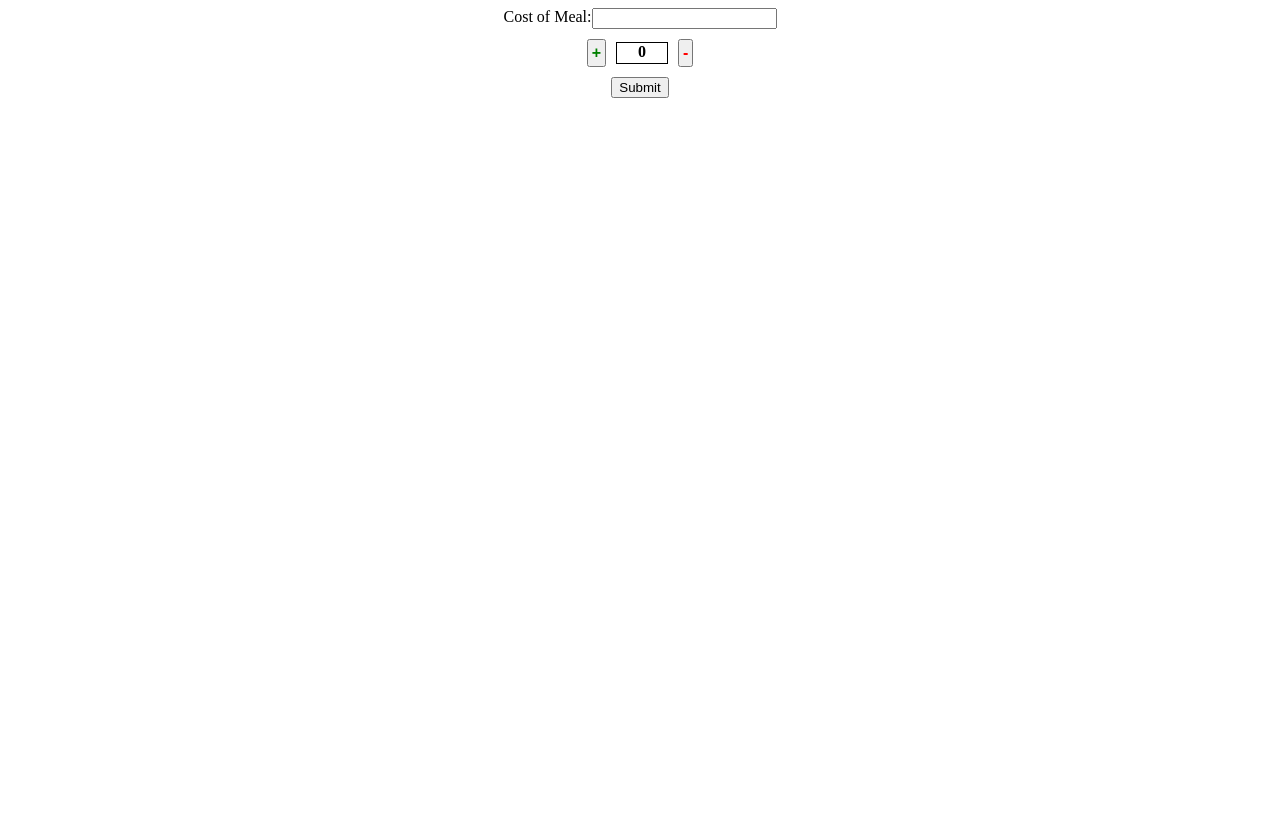
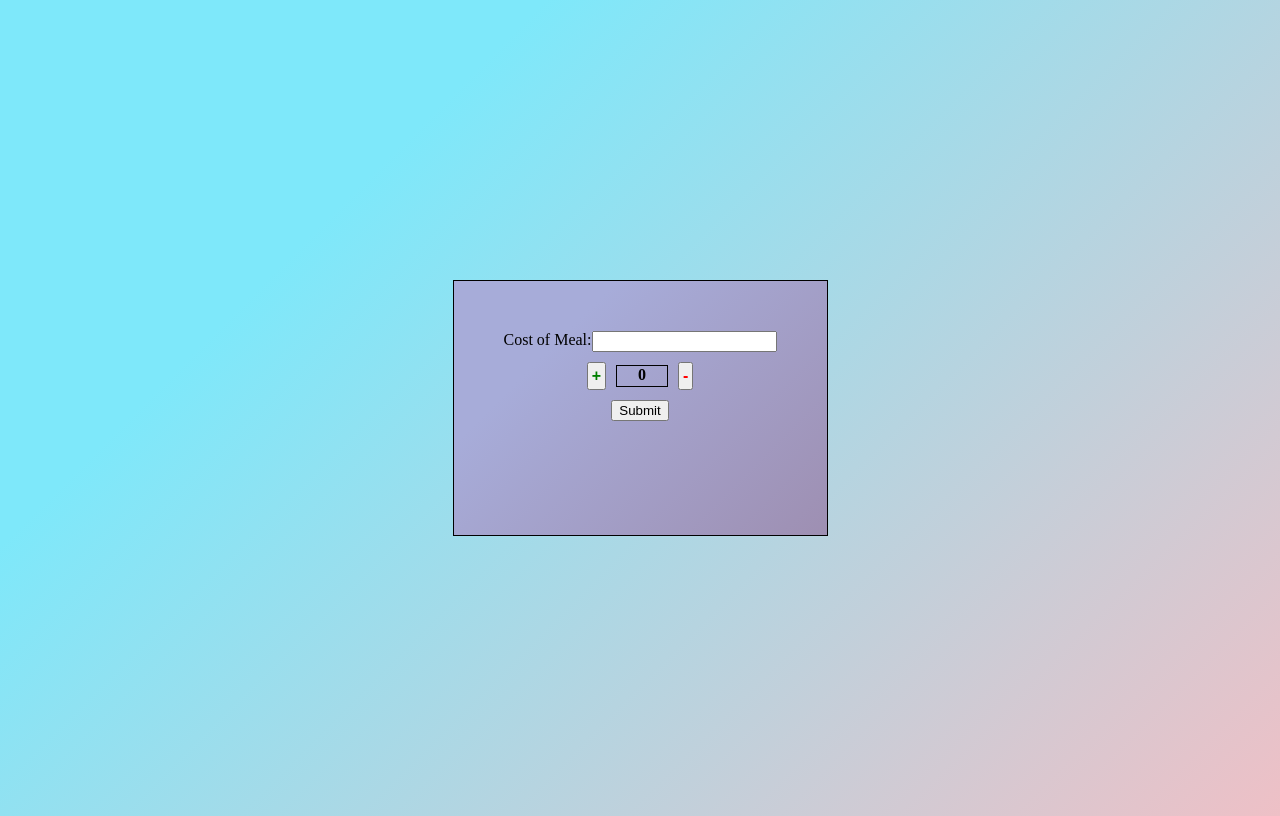
Before and after one commit to fahadg206/Tip-Calculator, a plain HTML site: page index.html in a window 1280 px wide. Drawn offline with Linux system fonts and the light colour scheme.

Commit message:
changed some styling and cleaned up code

```diff
--- a/index.html
+++ b/index.html
@@ -10,9 +10,7 @@
 <body>
 
     <div id="form">
-
-
-        <form action="">
+        <form>
             <div id="totalflex">
                 <!--Pre Total without Tip added-->
                 <label for="input">Cost of Meal: </label>
@@ -36,10 +34,7 @@
             <p id="finalTotal"></p>
             </div>
         </form>
-
-
 </div>
-
 
 
 
--- a/main.js
+++ b/main.js
@@ -32,14 +32,11 @@ tipAmount.innerHTML = "Tip: " + "$" + costOfMeal *tip / 100
 
 const tipTotall = costOfMeal * tip / 100;
 const tipTotal = Number(tipTotall);
-console.log(typeof(tipTotal))
 const finalTotal = document.getElementById('finalTotal');
 
 // Customer is able to see total after tip and cost of meal is added //
 finalTotal.innerHTML = `Total:  $${costOfMeal + tipTotal}`;
 
-console.log(typeof(costOfMeal));
-console.log(typeof(tipTotal));
 
 
 
--- a/styles.css
+++ b/styles.css
@@ -1,5 +1,22 @@
 
+body {
+    background-color: #eec0c6;
+    background-image: linear-gradient(315deg, #eec0c6 0%, #7ee8fa 74%);
+}
 
+#form {
+    height: 100vh;
+    display: flex;
+    justify-content: center;
+    align-items: center;
+}
+
+#form form {
+    border: solid black 1px;
+    padding: 50px;
+    background-color: #9e8fb2;
+    background-image: linear-gradient(315deg, #9e8fb2 0%, #a7acd9 74%);
+}
 
 
  #count {
```
